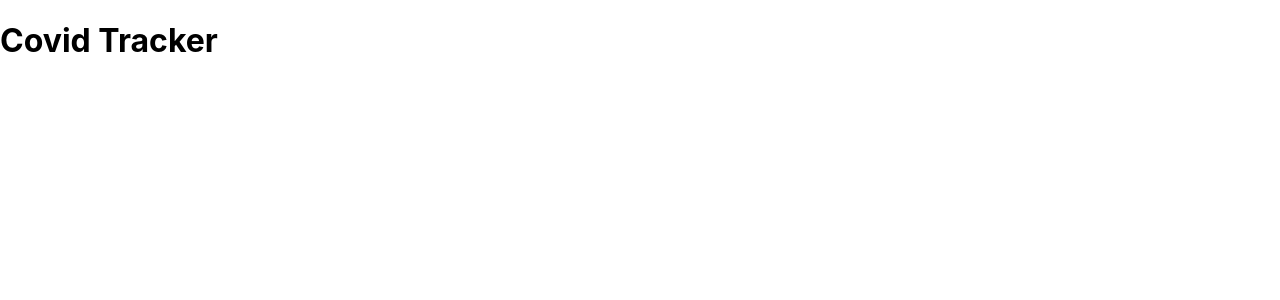
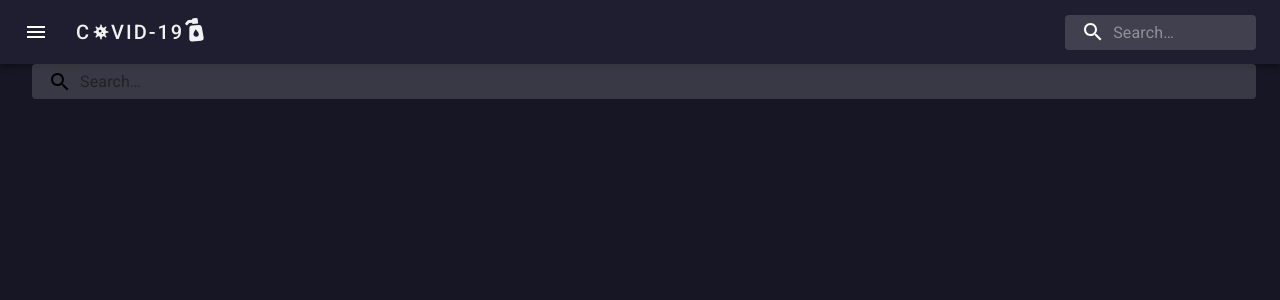
Before and after one commit to sholaybhature/COVID-19-Tracker, a React (Create React App) app: page / in a window 1280 px wide. Shown: the top 300 px of the page. Built offline with nearby package versions, Linux system fonts and the light colour scheme.

Commit message:
Added navbar

```diff
--- a/public/index.html
+++ b/public/index.html
@@ -3,6 +3,7 @@
   <head>
     <meta charset="utf-8" />
     <link rel="icon" href="%PUBLIC_URL%/favicon.ico" />
+    <link rel="stylesheet" href="https://fonts.googleapis.com/css?family=Roboto:300,400,500" />
     <meta name="viewport" content="width=device-width, initial-scale=1" />
     <meta name="theme-color" content="#000000" />
     <meta
--- a/src/App.js
+++ b/src/App.js
@@ -1,7 +1,7 @@
 import React,{Component} from 'react';
 import logo from './logo.svg';
 import './App.css';
-import {Cards, SearchBar} from './Components';
+import {Cards, SearchBar, HeadBar} from './Components';
 
 
 class App extends Component {
@@ -10,6 +10,7 @@ class App extends Component {
   render() {
     return (
       <div>
+        <HeadBar></HeadBar>
         <Cards></Cards>
         <SearchBar></SearchBar>
       </div>
--- /dev/null
+++ b/src/Components/HeadBar/HeadBar.jsx
@@ -0,0 +1,188 @@
+import React from 'react';
+import styles from './HeadBar.module.css';
+import cx from 'classnames';
+import AppBar from '@material-ui/core/AppBar';
+import Toolbar from '@material-ui/core/Toolbar';
+import IconButton from '@material-ui/core/IconButton';
+import Typography from '@material-ui/core/Typography';
+import InputBase from '@material-ui/core/InputBase';
+import { fade, makeStyles } from '@material-ui/core/styles';
+import MenuIcon from '@material-ui/icons/Menu';
+import SearchIcon from '@material-ui/icons/Search';
+import Drawer from '@material-ui/core/Drawer';
+import List from '@material-ui/core/List';
+import Divider from '@material-ui/core/Divider';
+import ListItem from '@material-ui/core/ListItem';
+import ListItemIcon from '@material-ui/core/ListItemIcon';
+import ListItemText from '@material-ui/core/ListItemText';
+import { FontAwesomeIcon } from '@fortawesome/react-fontawesome';
+import { faHome } from '@fortawesome/free-solid-svg-icons';
+import { faDatabase } from '@fortawesome/free-solid-svg-icons';
+import { faVirus } from '@fortawesome/free-solid-svg-icons';
+import { faPumpSoap } from '@fortawesome/free-solid-svg-icons';
+import { faGithub } from '@fortawesome/free-brands-svg-icons';
+
+
+const useStyles = makeStyles((theme) => ({
+    root: {
+        flexGrow: 1,
+        background: '#1E1E30',
+    },
+    menuButton: {
+        marginRight: theme.spacing(2),
+    },
+    title: {
+        flexGrow: 1,
+        display: 'none',
+        color: '#f2f2f2',
+        letterSpacing: 2,
+        [theme.breakpoints.up('sm')]: {
+            display: 'block',
+
+        },
+    },
+    search: {
+        position: 'relative',
+        borderRadius: theme.shape.borderRadius,
+        backgroundColor: fade(theme.palette.common.white, 0.15),
+        '&:hover': {
+            backgroundColor: fade(theme.palette.common.white, 0.25),
+        },
+        marginLeft: 0,
+        width: '100%',
+        [theme.breakpoints.up('sm')]: {
+            marginLeft: theme.spacing(1),
+            width: 'auto',
+        },
+    },
+    searchIcon: {
+        padding: theme.spacing(0, 2),
+        height: '100%',
+        position: 'absolute',
+        pointerEvents: 'none',
+        display: 'flex',
+        alignItems: 'center',
+        justifyContent: 'center',
+    },
+    inputRoot: {
+        color: 'inherit',
+    },
+    inputInput: {
+        padding: theme.spacing(1, 1, 1, 0),
+        // vertical padding + font size from searchIcon
+        paddingLeft: `calc(1em + ${theme.spacing(4)}px)`,
+        transition: theme.transitions.create('width'),
+        width: '100%',
+        [theme.breakpoints.up('sm')]: {
+            width: '15ch',
+            '&:focus': {
+                width: '20ch',
+            },
+        },
+    },
+    drawer: {
+
+        width:240,
+        flexShrink: 0,
+      },
+      drawerPaper: {
+        width:240,
+        background: '#1E1E30',
+      },
+      drawerHeader: {
+        display: 'flex',
+        alignItems: 'center',
+        padding: theme.spacing(0, 1),
+        // necessary for content to be below app bar
+        ...theme.mixins.toolbar,
+        justifyContent: 'flex-end',
+      },
+
+      icon: {
+        color: '#f2f2f2',
+      },
+
+      dividerColor: {
+        backgroundColor: 'white',
+      },
+
+
+}));
+
+const Head = () => {
+    const [open, setOpen] = React.useState(false);
+
+    const icons =[faHome,faDatabase,faGithub];
+
+    const handleDrawerOpen = () => {
+        setOpen(true);
+    };
+
+    const handleDrawerClose = () => {
+        setOpen(false);
+    };
+
+    const classes = useStyles();
+
+    return (
+        <div className={classes.root}>
+            <AppBar className={classes.root} position="static">
+                <Toolbar>
+                    <IconButton
+                        edge="start"
+                        className={cx(styles.menuButton, classes.menuButton)}
+                        color="inherit"
+                        aria-label="open drawer"
+                        onClick={handleDrawerOpen}
+                    >
+                        <MenuIcon />
+                    </IconButton>
+                    <Typography className={classes.title} variant="h6" noWrap>
+                    C<FontAwesomeIcon className={styles.faVirus} icon={faVirus} />VID-19<FontAwesomeIcon className={styles.faPumpSoap} icon={faPumpSoap} />
+              </Typography>
+                    <div className={classes.search}>
+                        <div className={classes.searchIcon}>
+                            <SearchIcon />
+                        </div>
+                        <InputBase
+                            placeholder="Search…"
+                            classes={{
+                                root: classes.inputRoot,
+                                input: classes.inputInput,
+                            }}
+                            inputProps={{ 'aria-label': 'search' }}
+                        />
+                    </div>
+                </Toolbar>
+            </AppBar>
+            <Drawer
+                className={classes.drawer}
+                variant="persistent"
+                anchor="left"
+                open={open}
+                classes={{
+                    paper: classes.drawerPaper,
+                }}
+            >
+                <div className={classes.drawerHeader}>
+                    <IconButton onClick={handleDrawerClose}>
+                        <MenuIcon className={classes.icon} />
+                    </IconButton>
+                </div>
+                <Divider classes={{root: classes.dividerColor}}/>
+                <List>
+                    {['Home', 'Data', 'Contact'].map((text, index) => (
+                        <ListItem button key={text}>
+                            <ListItemIcon className={cx(classes.icon,styles.ListItemIcon)}>{<FontAwesomeIcon icon={icons[index]} />}</ListItemIcon>
+                            <ListItemText disableTypography primary={<Typography type="body2" style={{ color: '#f2f2f2' }}>{text}</Typography>} />
+                        </ListItem>
+                    ))}
+                </List>
+                <Divider />
+            </Drawer>
+
+        </div>
+    );
+}
+
+export default Head;
--- /dev/null
+++ b/src/Components/HeadBar/HeadBar.module.css
@@ -0,0 +1,20 @@
+.menuButton:hover {
+    transform: rotate(90deg);
+}
+
+.ListItemIcon {
+    transform: scale(1.5);
+    margin-left: 15px;
+    padding: 10px;
+}
+
+.faVirus {
+    transform: scale(0.75);
+
+}
+
+.faPumpSoap {
+    transform: scaleX(-1) rotate(5deg) scale(1.15) translateY(-2px);
+    margin-left: 3px;
+
+}
--- a/src/Components/SearchBar/SearchBar.jsx
+++ b/src/Components/SearchBar/SearchBar.jsx
@@ -2,11 +2,74 @@ import React from 'react';
 import styles from './SearchBar.module.css';
 import CountUp from 'react-countup';
 import cx from 'classnames';
+import Typography from '@material-ui/core/Typography';
+import Container from '@material-ui/core/Container';
+import InputBase from '@material-ui/core/InputBase';
+import { fade, makeStyles } from '@material-ui/core/styles';
+import MenuIcon from '@material-ui/icons/Menu';
+import SearchIcon from '@material-ui/icons/Search';
+
+const useStyles = makeStyles((theme) => ({
+search: {
+    position: 'relative',
+    borderRadius: theme.shape.borderRadius,
+    backgroundColor: fade(theme.palette.common.white, 0.15),
+    '&:hover': {
+        backgroundColor: fade(theme.palette.common.white, 0.25),
+    },
+    marginLeft: 0,
+    width: '100%',
+    [theme.breakpoints.up('sm')]: {
+        marginLeft: theme.spacing(1),
+        width: 'auto',
+    },
+},
+searchIcon: {
+    padding: theme.spacing(0, 2),
+    height: '100%',
+    position: 'absolute',
+    pointerEvents: 'none',
+    display: 'flex',
+    alignItems: 'center',
+    justifyContent: 'center',
+},
+inputRoot: {
+    color: 'inherit',
+},
+inputInput: {
+    padding: theme.spacing(1, 1, 1, 0),
+    // vertical padding + font size from searchIcon
+    paddingLeft: `calc(1em + ${theme.spacing(4)}px)`,
+    transition: theme.transitions.create('width'),
+    width: '100%',
+    [theme.breakpoints.up('sm')]: {
+        width: '15ch',
+        '&:focus': {
+            width: '20ch',
+        },
+    },
+},
+}));
 
 const Search = () => {
+    const classes = useStyles();
     return (
         <div>
-            <h1>Covid Tracker</h1>
+            <Container maxWidth="xl">
+            <div className={classes.search}>
+                        <div className={classes.searchIcon}>
+                            <SearchIcon />
+                        </div>
+                        <InputBase
+                            placeholder="Search…"
+                            classes={{
+                                root: classes.inputRoot,
+                                input: classes.inputInput,
+                            }}
+                            inputProps={{ 'aria-label': 'search' }}
+                        />
+                    </div>
+            </Container>
         </div>
     )
 }
--- a/src/Components/index.js
+++ b/src/Components/index.js
@@ -1,2 +1,3 @@
 export { default as Cards } from './Cards/Cards';
 export { default as SearchBar } from './SearchBar/SearchBar';
+export { default as HeadBar } from './HeadBar/HeadBar';
--- a/src/index.css
+++ b/src/index.css
@@ -1,4 +1,5 @@
 body {
+  background-color: #161625;
   margin: 0;
   font-family: -apple-system, BlinkMacSystemFont, 'Segoe UI', 'Roboto', 'Oxygen',
     'Ubuntu', 'Cantarell', 'Fira Sans', 'Droid Sans', 'Helvetica Neue',
```
